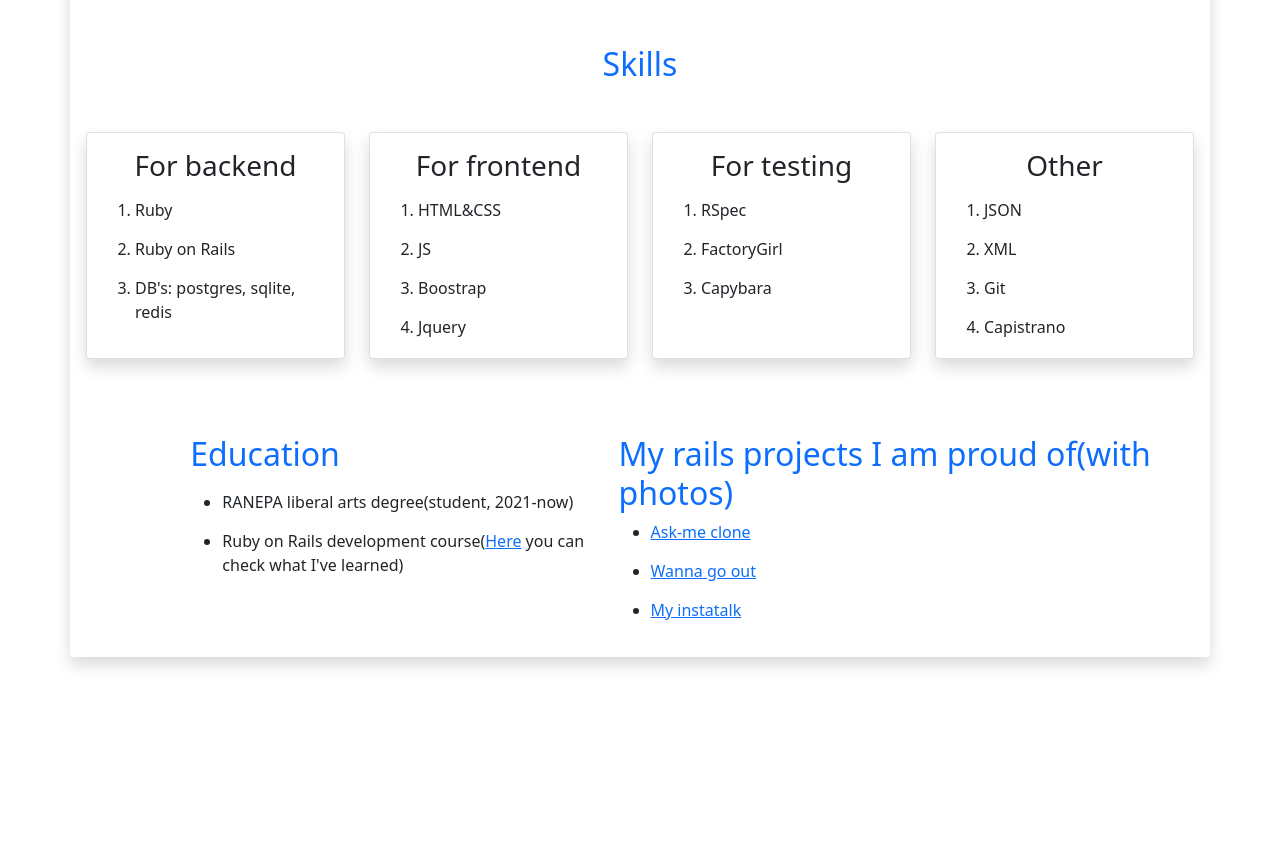
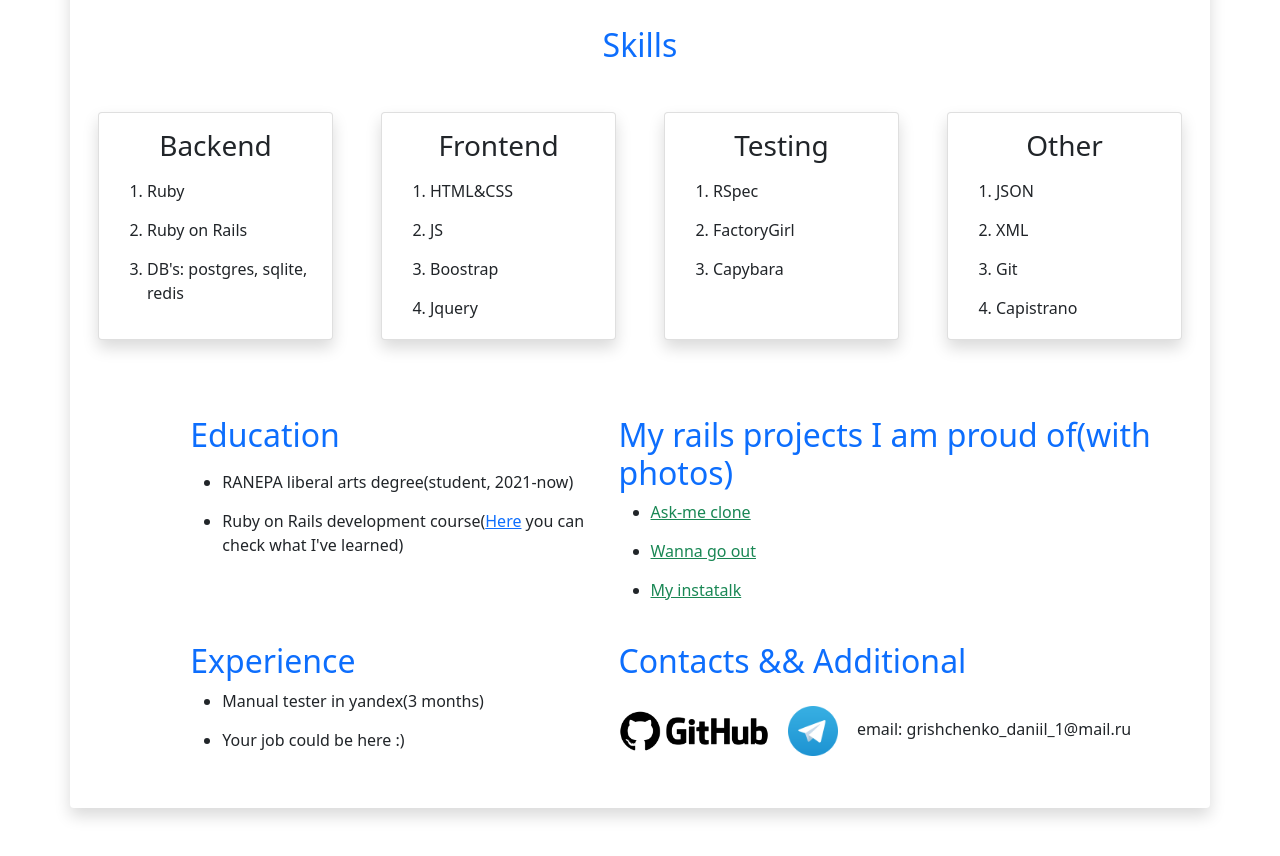
Before and after one commit to Daniil516/cv, a plain HTML site: page index.html in a window 1280 px wide. Shown: the part 461-1317 px from the top of the page. Before the commit the page ends 1166 px from the top, so only its background shows below. Drawn offline with nearby package versions, Linux system fonts and the light colour scheme.

Commit message:
final cv boostrap5

```diff
--- a/index.html
+++ b/index.html
@@ -11,12 +11,12 @@
 <body>
 <div class="wrapper">
     <div class="container mt-5 pt-4 shadow p-3 mb-5 bg-white rounded">
-        <div class="row d-flex justify-content-between">
-            <img src="images/639824626.jpeg" class="col-lg-3 col-sm-5 col-xs-2 my-photo" alt="Me">
-            <div class="col-lg-8 mt-sm-5">
+        <div class="row justify-content-lg-between justify-content-md-center">
+            <img src="images/639824626.jpeg" class="col-lg-3 mb-4 my-photo" alt="Me" style="max-width: 330px;">
+            <div class="col-lg-8 col-md-6">
                 <h1 class="text-primary">Grishchenko Daniil</h1>
                 <h2 class="mt-2 text-primary">Ruby on Rails backend developer</h2>
-                <ul class="mt-5">
+                <ul class="mt-lg-5 mt-sm-3">
                     <li>Age: 19</li>
                     <li>Location: Moscow(Ready to move)</li>
                     <li>Languages: Russian(native), English(B2)</li>
@@ -28,9 +28,9 @@
 
         <h2 class="text-center mt-5 mb-5 text-primary">Skills</h2>
         <div class="skills row mt-4 justify-content-around">
-            <div class="col-sm-5 col-lg-3 col-xs-3">
+            <div class="col-sm-5 col-lg-3 col-xs-3" style="max-width: 259px;">
                 <div class="card text-left h-75 shadow p-3 mb-5 bg-white rounded">
-                    <h3 class="text-center">For backend</h3>
+                    <h3 class="text-center">Backend</h3>
                     <ol class="pt-2">
                         <li>Ruby</li>
                         <li>Ruby on Rails</li>
@@ -39,9 +39,9 @@
                 </div>
             </div>
 
-            <div class="col-sm-5 col-lg-3 col-xs-4">
+            <div class="col-sm-5 col-lg-3 col-xs-4" style="max-width: 259px;">
                 <div class="card text-left h-75 shadow p-3 mb-5 bg-white rounded">
-                    <h3 class="text-center">For frontend</h3>
+                    <h3 class="text-center">Frontend</h3>
                     <ol class="pt-2">
                         <li>HTML&CSS</li>
                         <li>JS</li>
@@ -51,9 +51,9 @@
                 </div>
             </div>
 
-            <div class="col-sm-5 col-lg-3">
+            <div class="col-sm-5 col-lg-3" style="max-width: 259px;">
                 <div class="card text-left h-75 shadow p-3 mb-5 bg-white rounded">
-                    <h3 class="text-center">For testing</h3>
+                    <h3 class="text-center">Testing</h3>
                     <ol class="pt-2">
                         <li>RSpec</li>
                         <li>FactoryGirl</li>
@@ -62,7 +62,7 @@
                 </div>
             </div>
 
-            <div class="col-sm-5 col-lg-3">
+            <div class="col-sm-5 col-lg-3" style="max-width: 259px;">
                 <div class="card text-left h-75 shadow p-3 mb-5 bg-white rounded">
                     <h3 class="text-center">Other</h3>
                     <ol class="pt-2">
@@ -75,23 +75,39 @@
             </div>
         </div>
         <div class="row offset-1">
-            <div class="text-left col-lg-5 mb-sm-5">
+            <div class="text-left col-lg-5 mb-4">
                 <h2 class="text-primary">Education</h2>
                 <ul class="mt-3">
                     <li>RANEPA liberal arts degree(student, 2021-now)</li>
-                    <li>Ruby on Rails development course(<a href="https://goodprogrammer-ru.translate.goog/rails?_x_tr_sl=auto&_x_tr_tl=en&_x_tr_hl=en&_x_tr_pto=wapp">Here</a>
+                    <li>Ruby on Rails development course(<a
+                            href="https://goodprogrammer-ru.translate.goog/rails?_x_tr_sl=auto&_x_tr_tl=en&_x_tr_hl=en&_x_tr_pto=wapp">Here</a>
                         you can check what I've learned)
                     </li>
                 </ul>
             </div>
 
-            <div class="col-lg-7">
+            <div class="col-lg-7 mb-4">
                 <h2 class="text-primary">My rails projects I am proud of(with photos)</h2>
                 <ul>
-                    <li><a href="https://github.com/Daniil516/ask.me-clone">Ask-me clone</a></li>
-                    <li><a href="https://github.com/Daniil516/Wanna-go-out">Wanna go out</a></li>
-                    <li><a href="https://github.com/Daniil516/my-instatalk">My instatalk</a></li>
+                    <li><a class="text-success" href="https://github.com/Daniil516/ask.me-clone">Ask-me clone</a></li>
+                    <li><a class="text-success" href="https://github.com/Daniil516/Wanna-go-out">Wanna go out</a></li>
+                    <li><a class="text-success" href="https://github.com/Daniil516/my-instatalk">My instatalk</a></li>
                 </ul>
+            </div>
+
+            <div class="col mb-4">
+                <h2 class="text-primary text-left">Experience</h2>
+                <ul>
+                    <li>Manual tester in yandex(3 months)</li>
+                    <li>Your job could be here :)</li>
+                </ul>
+            </div>
+
+            <div class="col-lg-7">
+                <h2 class="text-primary text-left">Contacts && Additional</h2>
+                <a href="https://github.com/Daniil516"><img class="github-logo" src="images/github-logo.png" alt="Github"></a>
+                <a href="https://t.me/Grishchenko1"><img class="telegram-logo" src="images/telegram-logo.svg.webp" alt="Telegram"></a>
+                <span class="text-nowrap">email: grishchenko_daniil_1@mail.ru</span>
             </div>
         </div>
 
--- a/styles/main.css
+++ b/styles/main.css
@@ -5,3 +5,15 @@ li {
 .my-photo {
     border-radius: 45px;
 }
+
+.github-logo {
+    margin-right: 15px;
+    width: 150px;
+    height: auto;
+}
+
+.telegram-logo {
+    margin-right: 15px;
+    width: 50px;
+    height: auto;
+}
```
Also changed, not shown: images/github-logo.png (added), images/telegram-logo.svg.webp (added).
